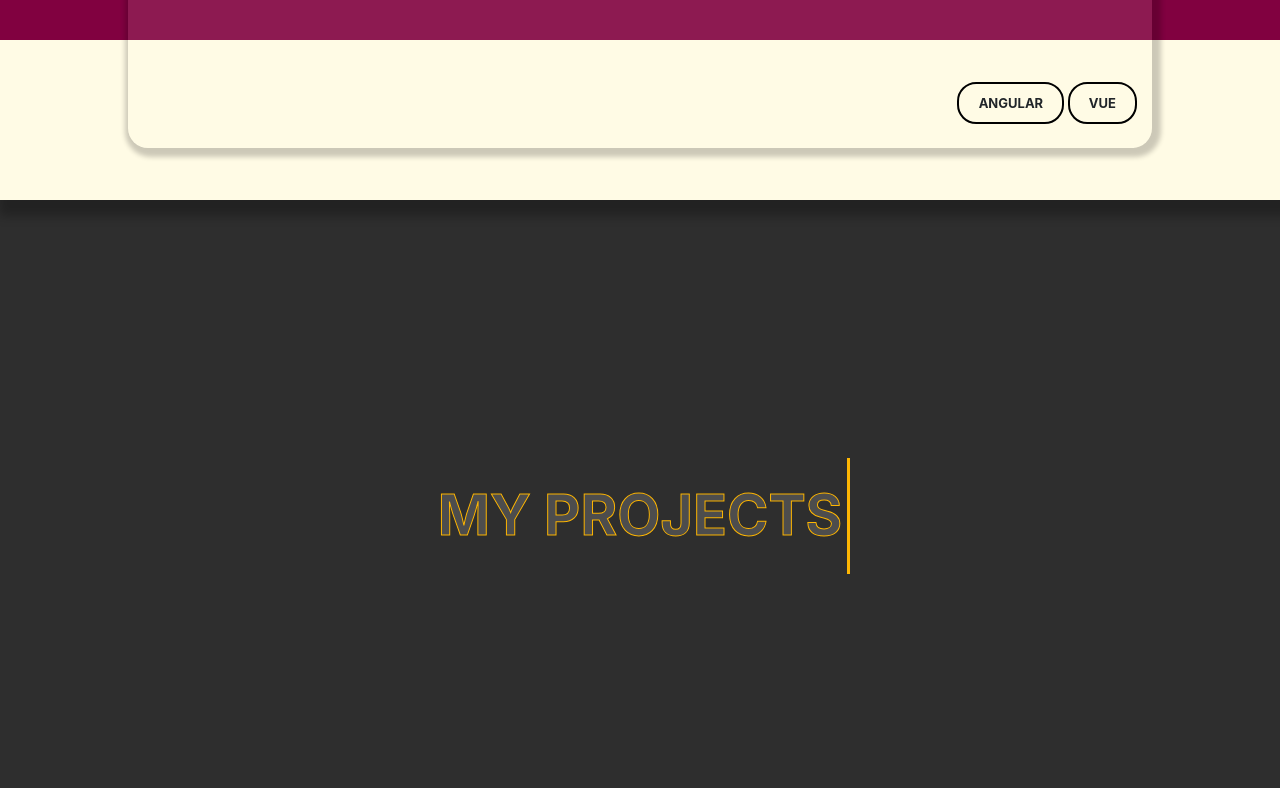
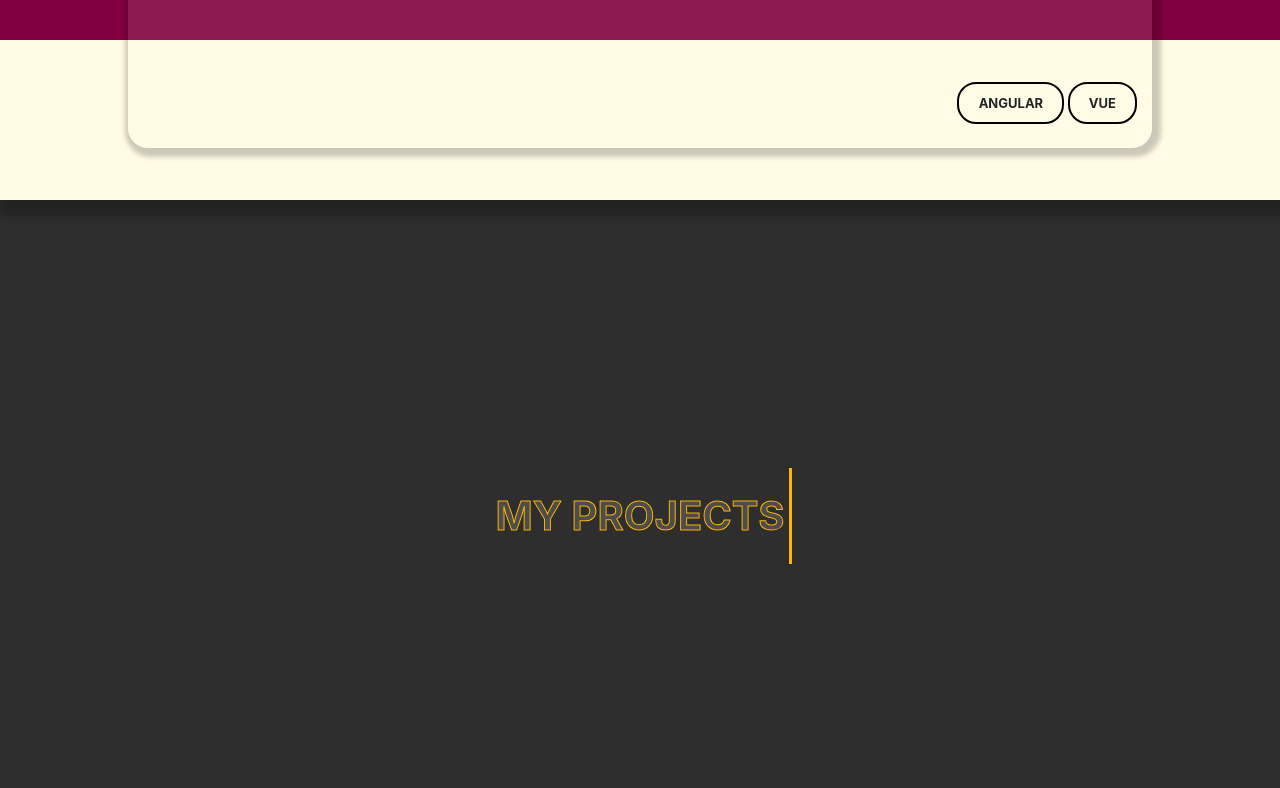
Before and after one commit to ragtam/mgk, a Svelte app: page / in a window 1280 px wide. Shown: the part 600-1388 px from the top of the page. Built offline with nearby package versions, Linux system fonts and the light colour scheme.

Commit message:
font size change, glassmorphism added to card

```diff
--- a/src/my-projects-header/My-Projects-Header.svelte
+++ b/src/my-projects-header/My-Projects-Header.svelte
@@ -58,7 +58,7 @@
 </script>
 
 <div class="my-projects-header">
-	<h1 class="main-text display-4 py-4 px-2">
+	<h1 class="main-text display-5 py-4 px-2">
 		<div class="secondary-text py-4 px-2 {isSectionVisible ? 'secondary-text__width-will-change' : ''}">My Projects</div>
 		My Projects
 	</h1>
--- a/src/my-projects/Projects-List.svelte
+++ b/src/my-projects/Projects-List.svelte
@@ -29,11 +29,11 @@
 			<h1 class="display-3 text-center mb-5 d-none d-sm-block">Barbórka 4.0</h1>
 			<h1 class="display-5 text-center mb-1 mb-sm-5 d-block d-sm-none">Barbórka 4.0</h1>
 
-			<p class="col-10 pt-0 pt-sm-3 text-right">
+			<p class="pt-0 pt-sm-3 text-right">
 				Apparently we had reached a great height in the atmosphere, for the sky was a dead black, and the stars had ceased to
 				twinkle. By the same illusion which lifts the horizon of.
 			</p>
-			<button class="btn btn-secondary mt-0 mb-5 mt-sm-3 col-8 offset-1" style="background-color: #4a4a4a" type="button"
+			<button class="btn btn-secondary mt-0 mb-5 mt-sm-3 col-10 offset-1" style="background-color: #4a4a4a" type="button"
 				>Storybook page</button
 			>
 		</MyProjectCard>
@@ -65,11 +65,11 @@
 			<h1 class="display-3 text-center mb-5 d-none d-sm-block">Reusable menu component</h1>
 			<h1 class="display-5 text-center mb-1 mb-sm-5 d-block d-sm-none">Reusable menu component</h1>
 
-			<p class="col-10 pt-0 pt-sm-3 text-right">
+			<p class="pt-0 pt-sm-3 text-right">
 				Apparently we had reached a great height in the atmosphere, for the sky was a dead black, and the stars had ceased to
 				twinkle. By the same illusion which lifts the horizon of.
 			</p>
-			<button class="btn btn-secondary mt-0 mb-5 mt-sm-3 col-8 offset-1" style="background-color: #BF7224" type="button"
+			<button class="btn btn-secondary mt-0 mb-5 mt-sm-3 col-10 offset-1" style="background-color: #BF7224" type="button"
 				>Go to article</button
 			>
 		</MyProjectCard>
@@ -101,11 +101,11 @@
 			<h1 class="display-3 text-center mb-5 d-none d-sm-block">Date-faker</h1>
 			<h1 class="display-5 text-center mb-1 mb-sm-5 d-block d-sm-none">Date-faker</h1>
 
-			<p class="col-10 pt-0 pt-sm-3 text-right text-light">
+			<p class="pt-0 pt-sm-3 text-right text-light">
 				Apparently we had reached a great height in the atmosphere, for the sky was a dead black, and the stars had ceased to
 				twinkle. By the same illusion which lifts the horizon of.
 			</p>
-			<button class="btn btn-secondary mt-0 mb-5 mt-sm-3 col-8 offset-1" style="background-color: #03ab7a" type="button"
+			<button class="btn btn-secondary mt-0 mb-5 mt-sm-3 col-10 offset-1" style="background-color: #03ab7a" type="button"
 				>Check on NPM</button
 			>
 		</MyProjectCard>
@@ -136,11 +136,11 @@
 			<h1 class="display-3 text-center mb-5 d-none d-sm-block">Yt-Player-Angular</h1>
 			<h1 class="display-5 text-center mb-1 mb-sm-5 d-block d-sm-none">Yt-Player-Angular</h1>
 
-			<p class="col-10 pt-0 pt-sm-3 text-right">
+			<p class="pt-0 pt-sm-3 text-right">
 				Apparently we had reached a great height in the atmosphere, for the sky was a dead black, and the stars had ceased to
 				twinkle. By the same illusion which lifts the horizon of.
 			</p>
-			<button class="btn btn-secondary mt-0 mb-5 mt-sm-3 col-8 offset-1" style="background-color: #f83d46" type="button"
+			<button class="btn btn-secondary mt-0 mb-5 mt-sm-3 col-10 offset-1" style="background-color: #f83d46" type="button"
 				>Check on NPM</button
 			>
 		</MyProjectCard>
--- a/src/my-projects/Projects/My-Project.svelte
+++ b/src/my-projects/Projects/My-Project.svelte
@@ -43,8 +43,8 @@
 		</div>
 		<div class="col-12 col-sm-4 order-3 order-sm-2 d-flex align-items-center">
 			<div
-				class="vhs-tape mx-0 mb-5 mt-1 mx-lg-5 {parallaxClassName}"
-				data-rellax-speed="-5"
+				class="vhs-tape mx-0 mb-5 mt-1 mx-lg-5 mx-4 {parallaxClassName}"
+				data-rellax-speed="-10"
 				data-rellax-mobile-speed="3"
 				data-rellax-xs-speed="3"
 				data-rellax-percentage="0.5"
@@ -82,6 +82,9 @@
 		position: relative;
 		box-shadow: 3px 3px 5px 6px rgb(0 0 0 / 20%);
 		border-radius: 10px;
+
+		backdrop-filter: blur(10px);
+		--webkit-backdrop-filter: blur(10px);
 	}
 
 	.section-left,
```
